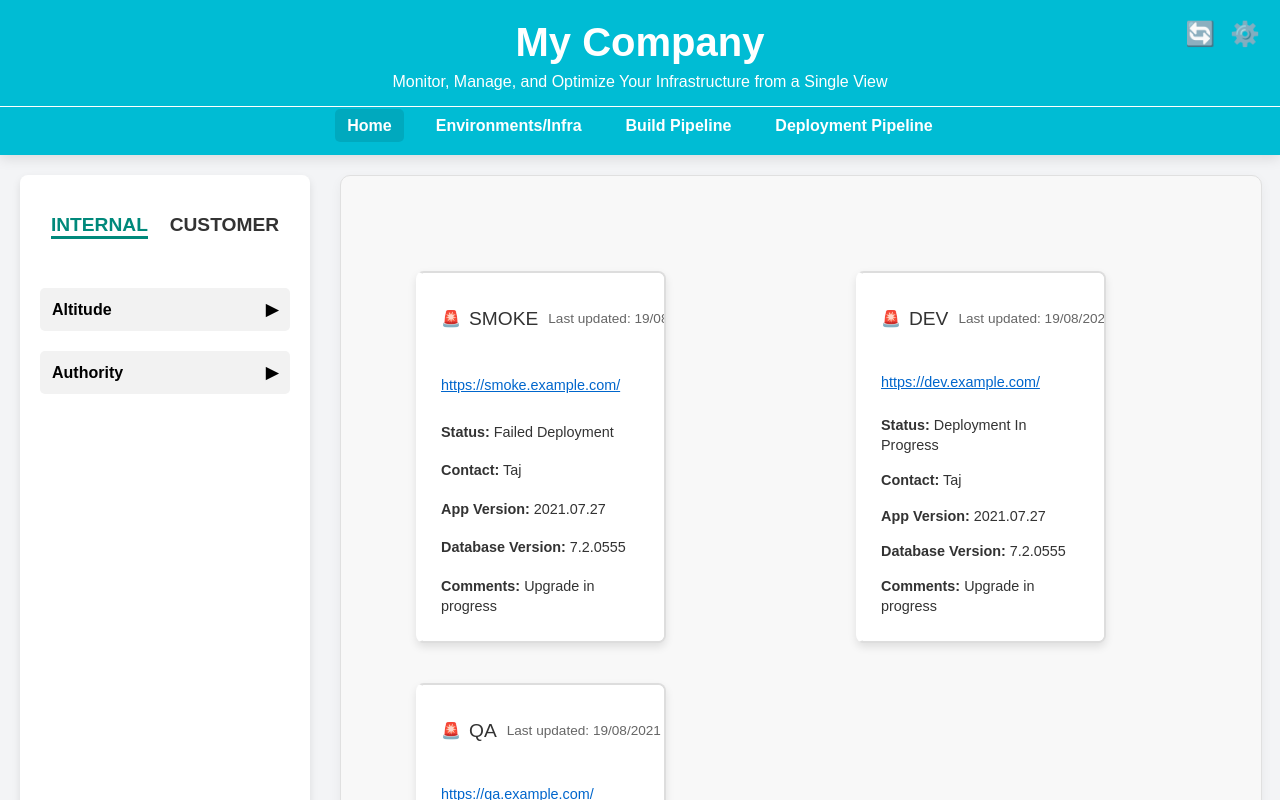
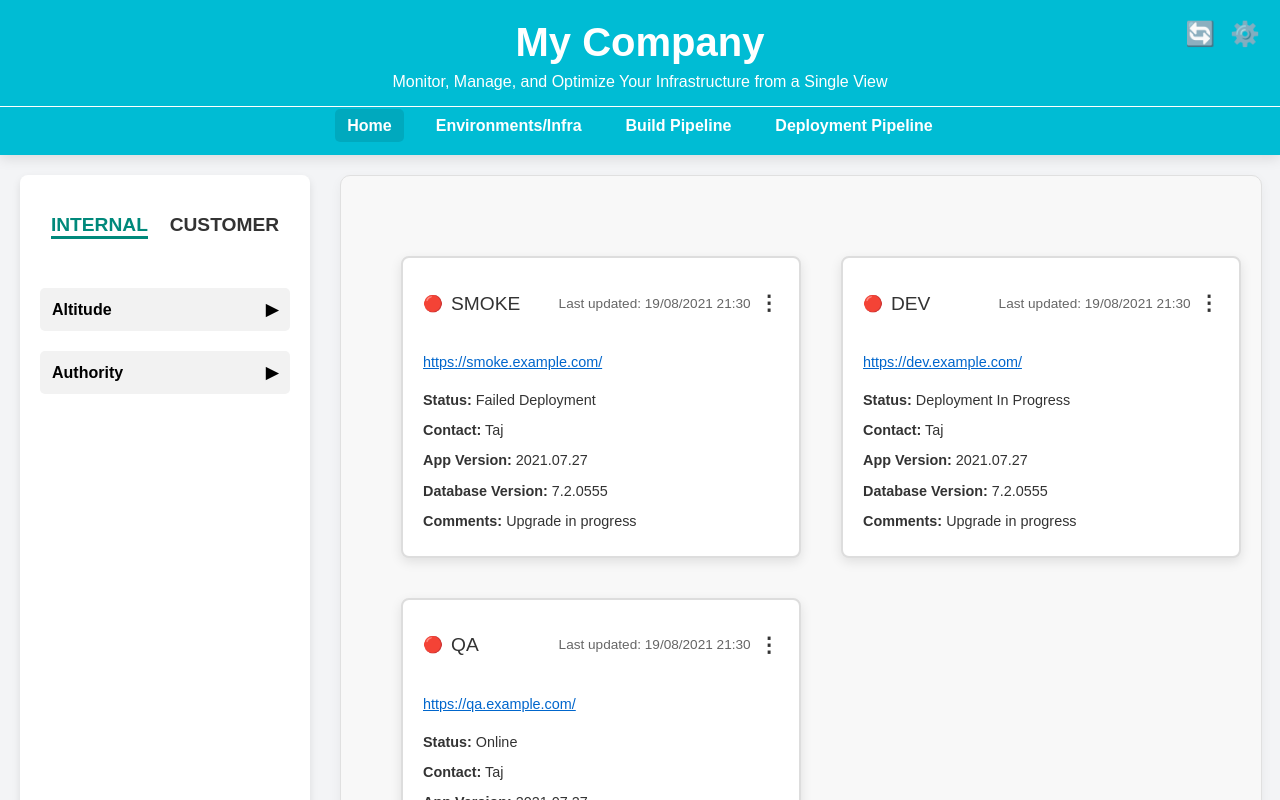
Before and after one commit to Sam123ben/IDP-Integrated-Developer-Platform, a React app in the folder infra_env_dashboard/frontend/: page / in a window 1280 px wide. Shown: the top 800 px of the page. Built offline with nearby package versions, Linux system fonts and the light colour scheme.

Commit message:
Fixed the cards which are big and are fitting

```diff
--- a/infra_env_dashboard/frontend/src/components/Card.js
+++ b/infra_env_dashboard/frontend/src/components/Card.js
@@ -6,10 +6,10 @@ import "../styles/Card.css"; // Import card-specific styles
 
 function Card({ name, lastUpdated, status, contact, appVersion, dbVersion, comments, statusClass }) {
     return (
-        <div className={`card ${statusClass}`}>
+        <div className={`card ${statusClass} big-card`}>
             <div className="card-header">
                 <div className="card-title-section">
-                    <span className="card-icon">🚨</span>
+                    <span className="card-icon">🔴</span>
                     <span className="card-title">{name}</span>
                 </div>
                 <div className="card-updated-section">
--- a/infra_env_dashboard/frontend/src/styles/Card.css
+++ b/infra_env_dashboard/frontend/src/styles/Card.css
@@ -10,6 +10,23 @@
     justify-content: center; /* Center the grid */
     margin: 0 auto; /* Center align grid container */
     padding: 20px; /* Padding around grid */
+}
+
+.card.big-card {
+    background-color: #ffffff;
+    border: 2px solid #ddd;
+    border-radius: 8px;
+    box-shadow: 0 4px 12px rgba(0, 0, 0, 0.1);
+    padding: 20px;
+    width: 100%; /* Full width within the grid */
+    max-width: 600px; /* Control max width for readability */
+    min-height: 300px; /* Minimum height for large cards */
+    box-sizing: border-box;
+    display: flex;
+    flex-direction: column;
+    transition: transform 0.2s ease, box-shadow 0.2s ease;
+    cursor: pointer;
+    margin: auto; /* Center card */
 }
 
 .card {
```
